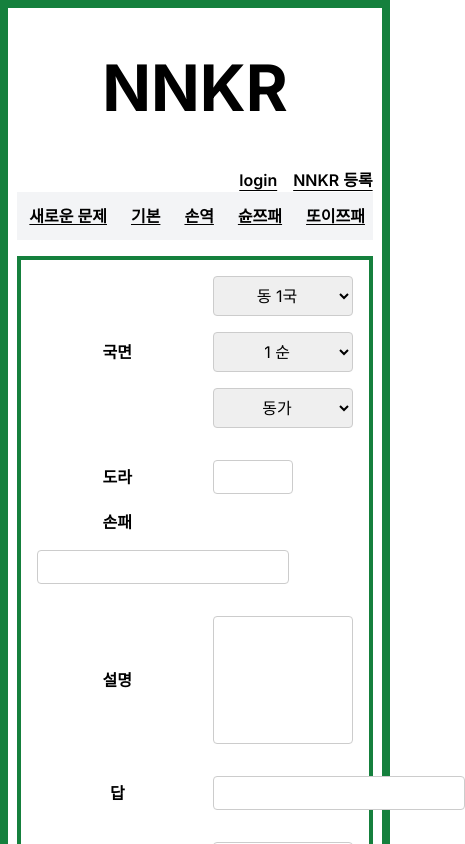
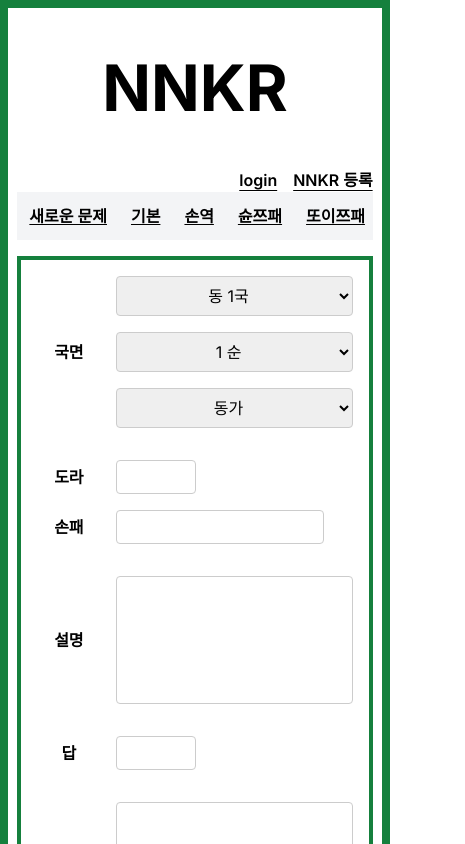
Before and after one commit to choyj2012/nnkr, a Next.js app: page /questions/add in a window 390 px wide. Shown: the top 844 px of the page, 465 px wide, since content can reach past the window. Built offline with nearby package versions, Linux system fonts and the light colour scheme.

Commit message:
css 수정

```diff
--- a/app/globals.css
+++ b/app/globals.css
@@ -20,10 +20,11 @@ select {
   border-color: #ccc;
   padding: 0.5rem 2rem 0.5rem 2rem;
   text-align: center;
+  min-width: 30%;
 }
 
 input {
-  display: inline-block;
+  display: block;
   border: solid #ccc 1px;
   border-radius: 4px;
   padding: 4px 8px 4px 8px;
--- a/app/layout.tsx
+++ b/app/layout.tsx
@@ -21,7 +21,7 @@ export default function RootLayout({
     <html lang="en">
       <body className={inter.className}>
         <div className="flex flex-col border-8 border-green-700 relative min-h-full">
-          <div className="flex flex-col flex-grow w-[95%] md:w-4/5 lg:w-1/2 mx-auto">
+          <div className="flex flex-col flex-grow w-[95%] md:w-4/5 lg:w-2/3 mx-auto">
             <Header></Header>
             <div className="flex-grow">{children}</div>
             <Footer></Footer>
--- a/app/questions/add/form.tsx
+++ b/app/questions/add/form.tsx
@@ -35,7 +35,8 @@ function string2Hai(tehai: string): [Hai[], Hai] {
   let idx = 0;
   for (let i = 0; i < tehai.length; i++) {
     if (tehai.charAt(i) >= "0" && tehai.charAt(i) <= "9")
-      stack.push(tehai.charAt(i));
+      if(tehai.charAt(i) == "0") stack.push("51");
+      else stack.push(tehai.charAt(i));
     else {
       const C = tehai.charAt(i).toUpperCase();
       while (stack.length > 0) {
@@ -87,10 +88,10 @@ export default function NNKREditor() {
         px-4 *:my-4"
         >
           <div className="flex items-center gap-4">
-            <label className="font-bold min-w-40 text-center">국면</label>
+            <label className="font-bold min-w-[20%] text-center">국면</label>
             <div
-              className="flex-grow flex flex-col gap-4 justify-around
-              sm:flex-row"
+              className="flex-grow flex flex-col gap-4
+              md:flex-row"
               >
               <select {...register("kyokumen")}>
                 {Array(4)
@@ -128,9 +129,9 @@ export default function NNKREditor() {
             </div>
           </div>
 
-          <div className="flex flex-col gap-4 md:flex-row flex-wrap">
+          <div className="flex flex-col gap-4">
             <div className="flex flex-row gap-4 items-center">
-              <label className="font-bold min-w-40 text-center">도라</label>
+              <label className="font-bold min-w-[20%] text-center">도라</label>
               <input className="w-20"
                 {...register("dora", {
                   maxLength: 2,
@@ -138,9 +139,9 @@ export default function NNKREditor() {
                 })}
               />
             </div>
-            <div className="flex flex-row gap-4 items-center flex-wrap">
-              <label className="font-bold min-w-40 text-center">손패</label>
-              <input
+            <div className="flex flex-row gap-4 items-center">
+              <label className="font-bold min-w-[20%] text-center">손패</label>
+              <input className=" w-52"
                 pattern="/([0-9]+[msp]|[1-7]+z)+$/"
                 {...register("tehai", {
                   pattern: /([0-9]+[msp]|[1-7]+z)+$/,
@@ -150,16 +151,16 @@ export default function NNKREditor() {
             </div>
           </div>
           <div className="flex flex-row gap-4 items-center">
-            <label className="font-bold min-w-40 text-center">설명</label>
+            <label className="font-bold min-w-[20%] text-center">설명</label>
               <Tiptap />
           </div>
 
           <div className="flex flex-row gap-4 items-center">
-            <label className="font-bold min-w-40 text-center">답</label>
-            <input {...register("answer")}></input>
+            <label className="font-bold min-w-[20%] text-center">답</label>
+            <input className="w-20" {...register("answer")}></input>
           </div>
           <div className="flex flex-row gap-4 items-center">
-            <label className="font-bold min-w-40 text-center">해설</label>
+            <label className="font-bold min-w-[20%] text-center">해설</label>
               <Tiptap />
           </div>
         </div>
--- a/components/TextEditor/texteditor.tsx
+++ b/components/TextEditor/texteditor.tsx
@@ -1,3 +1,5 @@
+'use client'
+
 import { useEditor, EditorContent } from '@tiptap/react'
 import StarterKit from '@tiptap/starter-kit'
 
```
Also changed, not shown: package.json (+4 -4 lines), 1 other file (tests, documents, lock files or other folders).
